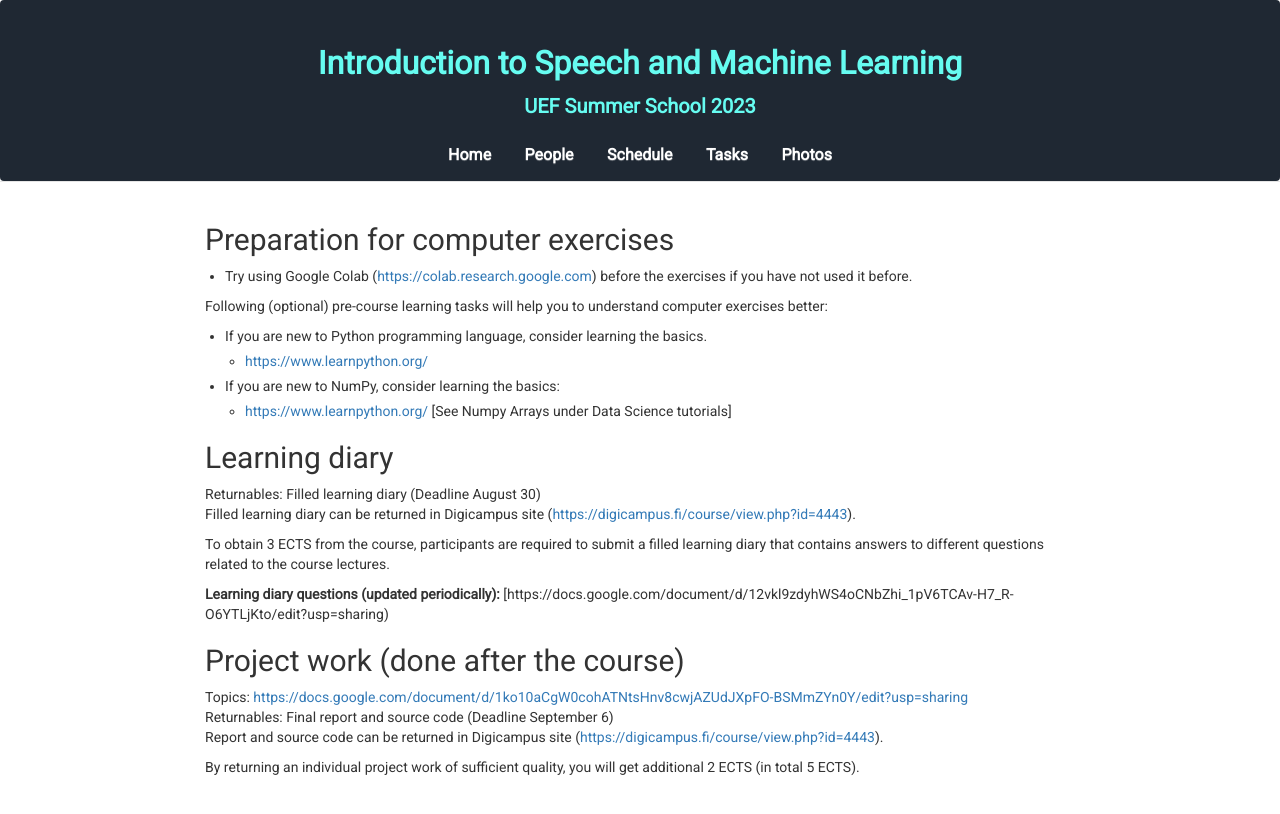
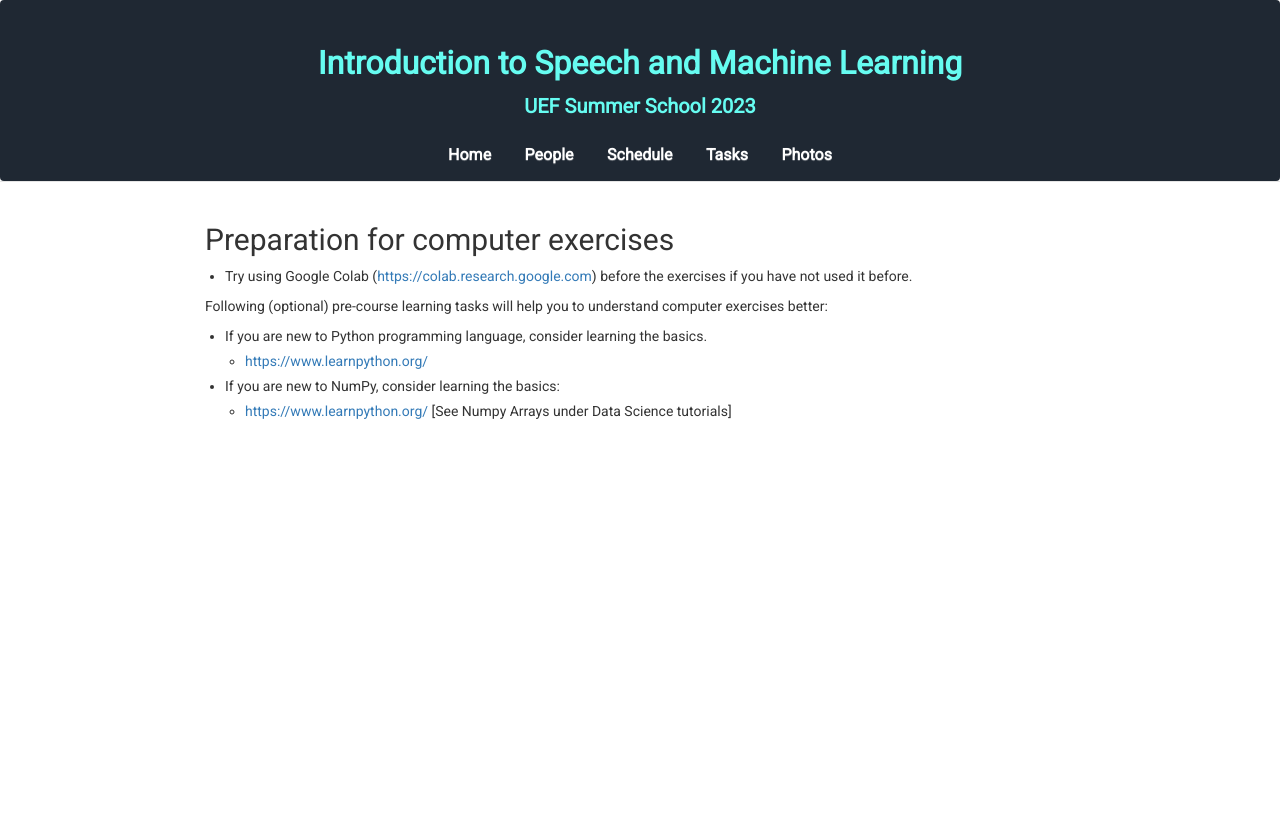
Before and after one commit to vpspeech/summerschool2023, a Jekyll site: the page built from tasks.md, in a window 1280 px wide. Shown: the top 814 px of the page. Built offline with Jekyll 4.4.1, drawn with Linux system fonts in a browser that asks for light colours; nearby versions of some CDN libraries.

Commit message:
Update tasks.md

```diff
--- a/tasks.md
+++ b/tasks.md
@@ -14,23 +14,6 @@ Following (optional) pre-course learning tasks will help you to understand compu
 - If you are new to NumPy, consider learning the basics:
     - [https://www.learnpython.org/](https://www.learnpython.org/) [See Numpy Arrays under Data Science tutorials]
 
-
-## Learning diary
-Returnables: Filled learning diary (Deadline August 30) <br>
-Filled learning diary can be returned in Digicampus site ([https://digicampus.fi/course/view.php?id=4443](https://digicampus.fi/course/view.php?id=4443)).
-
-To obtain 3 ECTS from the course, participants are required to submit a filled
-learning diary that contains answers to different questions related to the course lectures.
-
-**Learning diary questions (updated periodically):** [https://docs.google.com/document/d/12vkl9zdyhWS4oCNbZhi_1pV6TCAv-H7_R-O6YTLjKto/edit?usp=sharing)
-
-
-## Project work (done after the course)
-Topics: [https://docs.google.com/document/d/1ko10aCgW0cohATNtsHnv8cwjAZUdJXpFO-BSMmZYn0Y/edit?usp=sharing](https://docs.google.com/document/d/1ko10aCgW0cohATNtsHnv8cwjAZUdJXpFO-BSMmZYn0Y/edit?usp=sharing) <br>
-Returnables: Final report and source code (Deadline September 6) <br>
-Report and source code can be returned in Digicampus site ([https://digicampus.fi/course/view.php?id=4443](https://digicampus.fi/course/view.php?id=4443)).
-
-By returning an individual project work of sufficient quality, you will get additional 2 ECTS (in total 5 ECTS).
 
 <!--
 #### Challenge 1: Train an agent that plays Toribash
```
